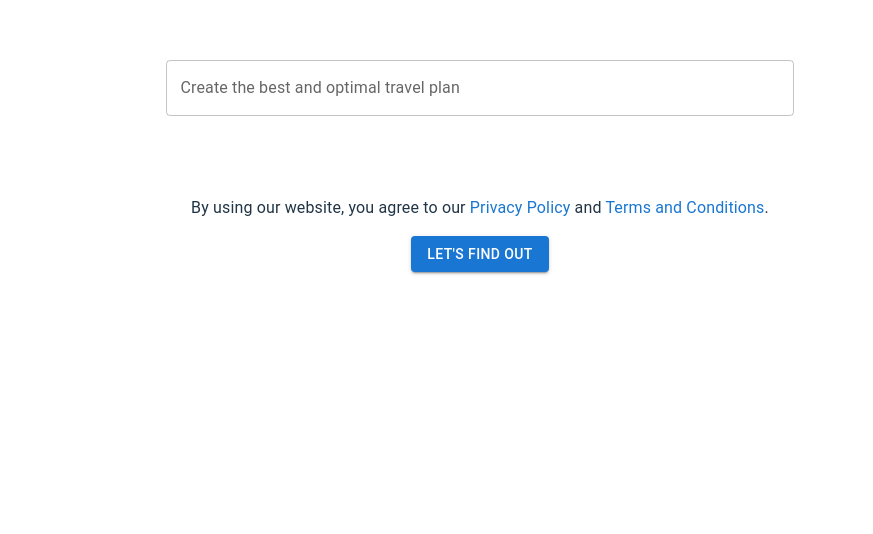
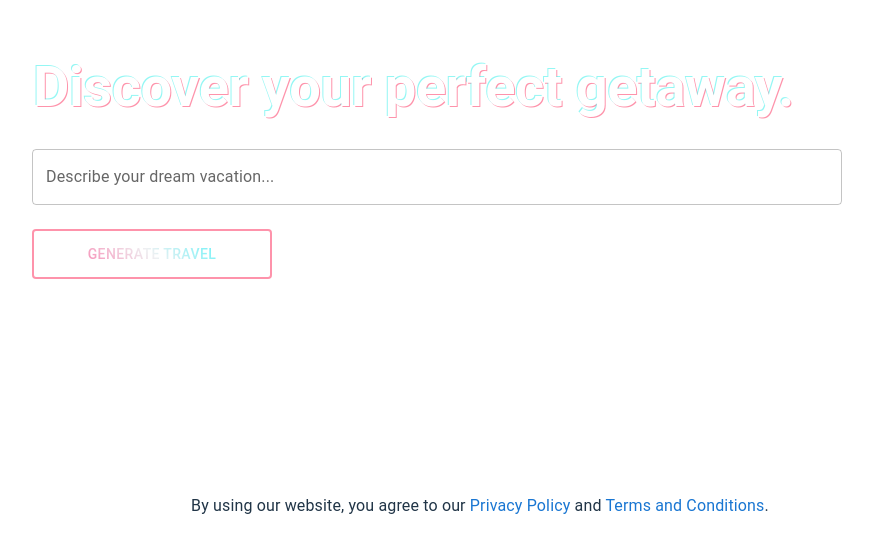
Before and after one commit to VietRocHack/TripPlanner-frontend, a React (Vite) app: page / in a window 1280 px wide. Shown: the part 266-800 px from the top of the page, without its empty margins (160-1033 px from the left). Built offline with nearby package versions, Linux system fonts and the light colour scheme.

Commit message:
Hoang Le: update HomeScreen

```diff
--- a/src/pages/HomeScreen/HomeScreen.tsx
+++ b/src/pages/HomeScreen/HomeScreen.tsx
@@ -1,5 +1,5 @@
 import React, { useState } from 'react';
-import { TextField, Button, Box, Typography, Link } from '@mui/material';
+import { TextField, Button, Box, Typography, Link, Container } from '@mui/material';
 import LoadingScreen from '../LoadingScreen/LoadingScreen';
 import { useNavigate } from 'react-router-dom';
 
@@ -37,12 +37,83 @@ const HomeScreen: React.FC = () => {
                 <LoadingScreen />
             ) : (
                 <>
+                    <Container
+                        maxWidth = "xl"
+                        sx={{
+                            position: 'relative',
+                            height: '10%',
+                            width: '100%',
+                            textAlign: 'left'
+                        }}>
+                        <Typography
+                            variant="h2"
+                            sx={{ fontWeight: 'bold', position: 'absolute', top: '2px', left: '2px', color: '#FE285880', fontSize: { xs: '3rem', sm: '3rem', md: '2.9em', lg: '3.5rem', xl: '4rem' } }}
+                        >
+                            Discover your perfect getaway.
+                        </Typography>
+                        <Typography
+                            variant="h2"
+                            sx={{ fontWeight: 'bold', position: 'absolute', top: 0, left: 0, color: '#2AF0EA80', fontSize: { xs: '3rem', sm: '3rem', md: '2.9rem', lg: '3.5rem', xl: '4rem' } }}
+                        >
+                            Discover your perfect getaway.
+                        </Typography>
+                        <Typography
+                            variant="h2"
+                            sx={{ fontWeight: 'bold', position: 'absolute', top: '1px', left: '1px', color: 'white', fontSize: { xs: '3rem', sm: '3rem', md: '2.9rem', lg: '3.5rem', xl: '4rem' } }}
+                        >
+                            Discover your perfect getaway.
+                        </Typography>
+                    </Container>
+
+                    <Box sx={{ display: 'flex', flexDirection: 'column', alignItems: 'flex-start', width: '100%', margin: 0, padding: 0, marginTop: { xs: 20, sm: 10, md: 5, lg: 2}, textAlign: 'left', direction: 'column' }}>
                         <TextField
-                        sx={{ width: '70%', marginBottom: 10 }}
-                        label="Create the best and optimal travel plan"
+                            fullWidth
+                            label="Describe your dream vacation..."
                             id="search-bar"
+                            variant="outlined"
+                            InputProps={{ style: { width: 'auto' } }}
+                            sx={{
+                                marginBottom: { xs: 2, sm: 0 },
+                                width: { xs: 300, sm: 'calc(100% - 42px)', md: 672, lg: 810, xl: 925 }
+                            }}
                         />
-                    <Typography variant="body1" paragraph>
+                        <Button
+                            variant="outlined"
+                            onClick={handleButtonClick}
+                            sx={{
+                                marginTop: { xs: 2, sm: 3 },
+                                width: '240px',
+                                height: '50px',
+                                padding: '17px 32px',
+                                border: '2px solid #FE285880',
+                                borderRadius: '4px',
+                                color: 'transparent',
+                                background: `linear-gradient(225deg, #00F5FE, #EEF0F2, #FF3E85)`,
+                                backgroundClip: 'text',
+                                WebkitBackgroundClip: 'text',
+                                '&:hover': {
+                                    backgroundColor: '#0A0A0A',
+                                    borderColor: '#2AF0EA80',
+                                    boxShadow: '0px 0px 0px 2px #2AF0EA80',
+                                },
+                                '&:active': {
+                                    boxShadow: 'inset 0px 0px 0px 2px #FE285880',
+                                },
+                            }}
+                        >
+                            Generate Travel
+                        </Button>
+                    </Box>
+
+
+                    <Typography variant="body1" paragraph sx={{
+                        position: 'absolute',
+                        bottom: 0,
+                        left: 0,
+                        width: '100%',
+                        textAlign: 'center',
+                        marginBottom: 2,
+                    }}>
                         By using our website, you agree to our{' '}
                         <Link href="/privacy-policy" color="primary" underline="hover">
                             Privacy Policy
@@ -52,9 +123,7 @@ const HomeScreen: React.FC = () => {
                             Terms and Conditions
                         </Link>.
                     </Typography>
-                    <Button variant="contained" onClick={handleButtonClick}>
-                        Let's find out
-                    </Button>
+
                 </>
             )}
         </Box>
```
Lines whose indentation alone changed are shown as unchanged.
